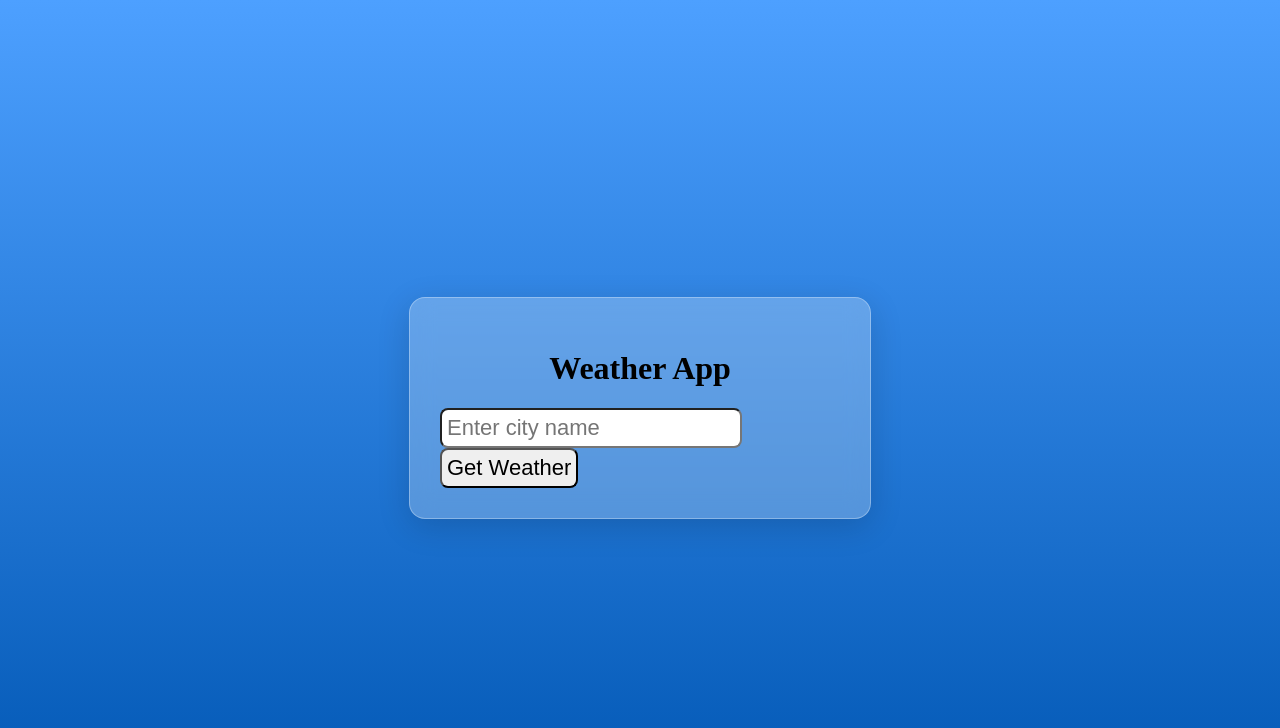
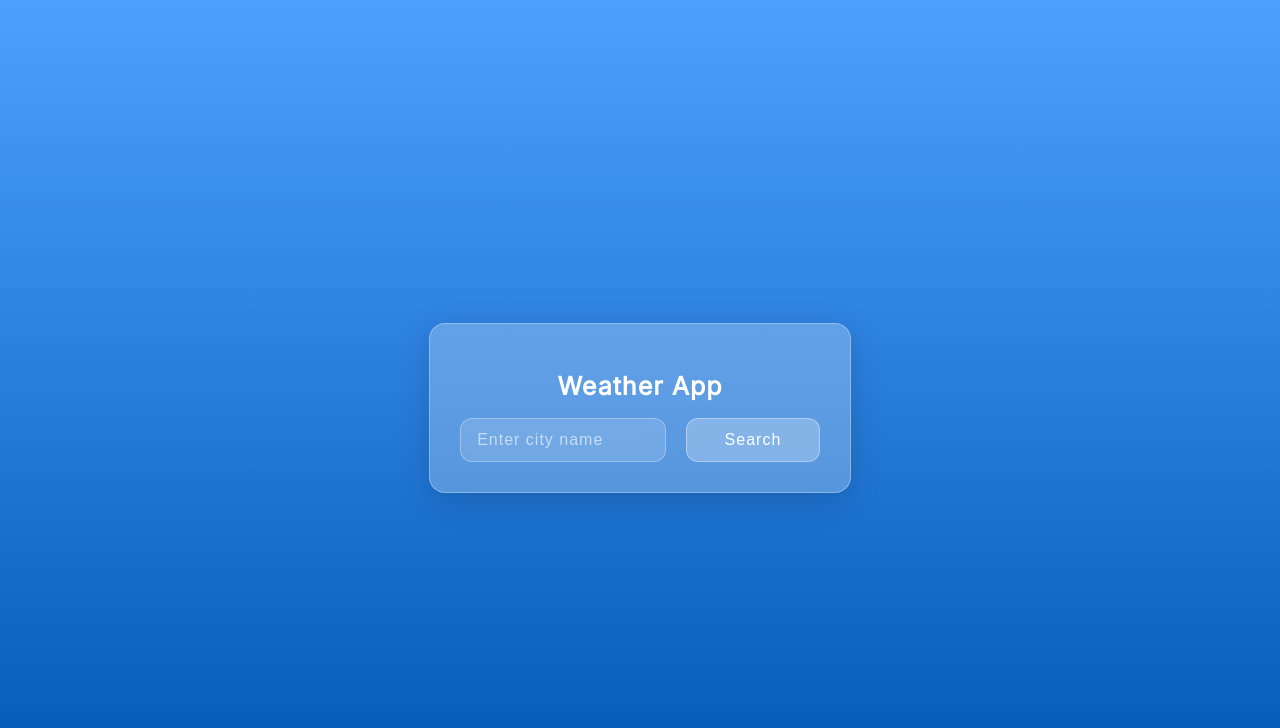
Before and after one commit to sameeksha-dalvi/weather-app, a website built with webpack: page src/template.html in a window 1280 px wide. Built offline with nearby package versions, Linux system fonts and the light colour scheme.

Commit message:
style: add Inter font and custom color variables

```diff
--- a/src/style.css
+++ b/src/style.css
@@ -1,10 +1,39 @@
+@font-face {
+    font-family: 'Inter';
+    src: url('./Inter-Regular.woff2') format('woff2'),
+        url('./Inter-Regular.woff') format('woff');
+    font-weight: normal;
+    font-style: normal;
+    font-display: swap;
+}
+
+:root {
+    --color-text-primary: #ffffff;
+    --color-text-secondary: rgba(255, 255, 255, 0.75);
+    --color-text-muted: rgba(255, 255, 255, 0.6);
+    --color-glass-bg: rgba(255, 255, 255, 0.25);
+    --color-glass-bg-light: rgba(255, 255, 255, 0.15);
+    --color-glass-bg-focus: rgba(255, 255, 255, 0.2);
+    --color-glass-border: rgba(255, 255, 255, 0.3);
+    --color-glass-border-focus: rgba(255, 255, 255, 0.6);
+    --color-button-bg: rgba(255, 255, 255, 0.25);
+    --color-button-hover: rgba(255, 255, 255, 0.35);
+    --color-bg-start: #4DA0FF;
+    --color-bg-end: #0056B3;
+    --color-shadow: rgba(0, 0, 0, 0.15);
+}
+
+
 body {
-    background-image: linear-gradient(to bottom, #4DA0FF, #0056B3);
+    background-image: linear-gradient(to bottom, var(--color-bg-start), var(--color-bg-end));
     min-height: 100vh;
     display: flex;
     flex-direction: column;
     align-items: center;
     justify-content: center;
+    font-family: Inter, system-ui, -apple-system, BlinkMacSystemFont, 'Segoe UI', Roboto, Oxygen, Ubuntu, Cantarell, 'Open Sans', 'Helvetica Neue', sans-serif;
+    letter-spacing: 1px;
+    ;
 }
 
 .main-container {
@@ -12,18 +41,70 @@ body {
     flex-direction: column;
     justify-content: center;
     align-items: center;
-    max-width: 400px;
-    background: rgba(255, 255, 255, 0.25);
-    backdrop-filter: blur(12px);
+    max-width: 450px;
     border-radius: 16px;
     padding: 30px;
-    box-shadow: 0 8px 32px rgba(0, 0, 0, 0.15);
-    border: 1px solid rgba(255, 255, 255, 0.3);
+    background: var(--color-glass-bg);
+    border: 1px solid var(--color-glass-border);
+    box-shadow: 0 8px 32px var(--color-shadow);
+}
+
+.input-div>form {
+    display: flex;
+    gap: 20px;
+}
+
+
+.main-container>h1 {
+    font-size: 25px;
+    color: var(--color-text-primary);
 }
 
 #city-name,
 #get-weather-btn {
-    font-size: 22px;
-    padding: 5px;
-    border-radius: 8px;
+    color: var(--color-text-primary);
+    letter-spacing: 1px;
 }
+
+.info {
+    color: var(--color-text-secondary);
+}
+
+#get-weather-btn {
+    background-color: var(--color-button-bg);
+    border: 1px solid var(--color-button-hover);
+    width: 60%;
+    border-radius: 12px;
+    padding: 12px 20px;
+    font-size: 16px;
+    font-weight: 500;
+    cursor: pointer;
+    transition: all 0.2s ease;
+}
+
+#get-weather-btn:hover {
+    background-color: var(--color-button-hover);
+    transform: translateY(-1px);
+}
+
+input {
+    width: 100%;
+    padding: 12px 16px;
+    font-size: 16px;
+    color: var(--text-primary);
+    background: var(--color-glass-bg-light);
+    border: 1px solid var(--color-glass-border);
+    border-radius: 12px;
+    backdrop-filter: blur(10px);
+    outline: none;
+    transition: all 0.2s ease;
+}
+
+input::placeholder {
+    color: var(--color-text-muted);
+}
+
+input:focus {
+    background: var(--color-glass-bg-focus);
+    border-color: var(--color-glass-border-focus);
+}
--- a/src/template.html
+++ b/src/template.html
@@ -14,7 +14,7 @@
         <div class="input-div">
             <form action="">
                 <input type="search" placeholder="Enter city name" id="city-name" required>
-                <button id="get-weather-btn">Get Weather</button>
+                <button id="get-weather-btn">Search</button>
             </form>
 
         </div>
```
Also changed, not shown: src/Inter-Regular.woff (added), src/Inter-Regular.woff2 (added), 2 other files.
